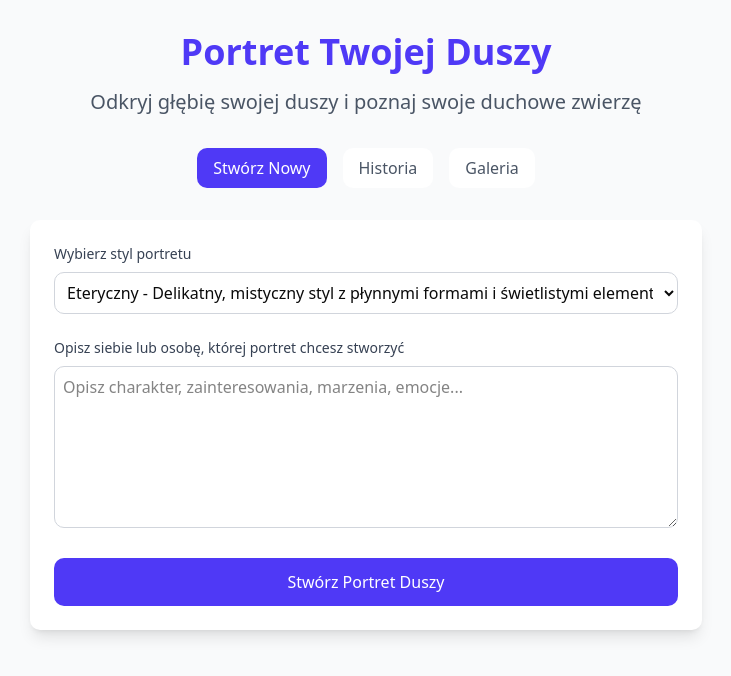
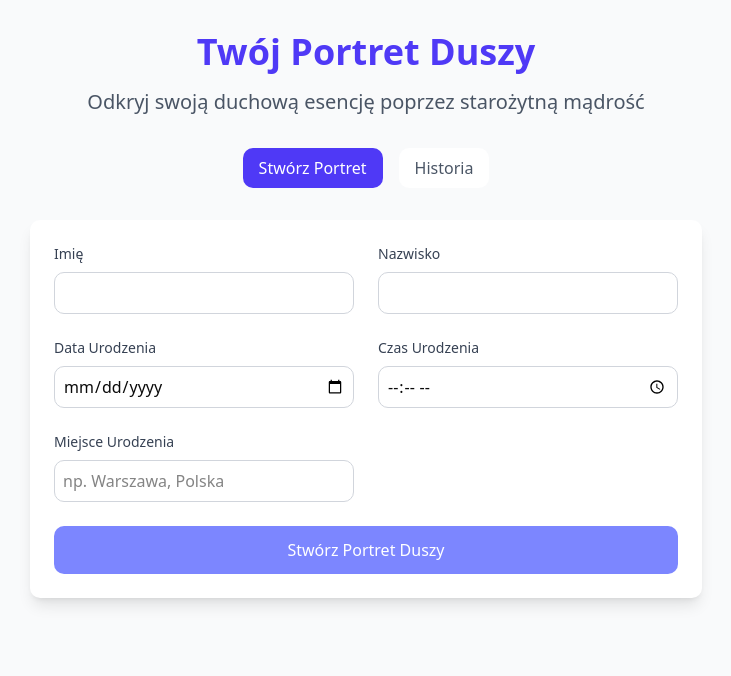
Before and after one commit to thetearcompany/soulportraits, a Next.js app: page / in a window 1280 px wide. Shown: the top 676 px of the page, without its empty margins (274-1005 px from the left). Built offline with nearby package versions, Linux system fonts and the light colour scheme.

Commit message:
wip
macie i sie wypchajcie, chamy

```diff
--- a/app/components/PublicGallery.tsx
+++ b/app/components/PublicGallery.tsx
@@ -1,17 +1,14 @@
 import { useState, useEffect } from 'react';
 import Image from 'next/image';
 import { SavedPortrait } from '@/types/portrait';
-import { ArtStyle } from '@/types/styles';
 
 interface PublicGalleryProps {
-  artStyles: ArtStyle[];
   onSelect?: (portrait: SavedPortrait) => void;
 }
 
-export const PublicGallery: React.FC<PublicGalleryProps> = ({ artStyles, onSelect }) => {
+export const PublicGallery: React.FC<PublicGalleryProps> = ({ onSelect }) => {
   const [portraits, setPortraits] = useState<SavedPortrait[]>([]);
   const [loading, setLoading] = useState(true);
-  const [selectedStyle, setSelectedStyle] = useState<string>('all');
 
   useEffect(() => {
     const fetchPortraits = async () => {
@@ -22,7 +19,7 @@ export const PublicGallery: React.FC<PublicGalleryProps> = ({ artStyles, onSelec
 
         // Tutaj będzie prawdziwe wywołanie API
         const mockPortraits: SavedPortrait[] = [
-          // Przykładowe dane...
+          // Przykładowe dane będą dodane później
         ];
 
         setPortraits(mockPortraits);
@@ -36,10 +33,6 @@ export const PublicGallery: React.FC<PublicGalleryProps> = ({ artStyles, onSelec
     fetchPortraits();
   }, []);
 
-  const filteredPortraits = selectedStyle === 'all'
-    ? portraits
-    : portraits.filter(portrait => portrait.style.id === selectedStyle);
-
   if (loading) {
     return (
       <div className="flex justify-center items-center min-h-[400px]">
@@ -52,42 +45,17 @@ export const PublicGallery: React.FC<PublicGalleryProps> = ({ artStyles, onSelec
     <div className="p-4">
       <div className="mb-6">
         <h2 className="text-2xl font-bold text-gray-800 mb-4">Galeria Publiczna</h2>
-        <div className="flex flex-wrap gap-2">
-          <button
-            onClick={() => setSelectedStyle('all')}
-            className={`px-4 py-2 rounded-lg transition-colors duration-200 ${
-              selectedStyle === 'all'
-                ? 'bg-indigo-600 text-white'
-                : 'bg-gray-100 text-gray-700 hover:bg-gray-200'
-            }`}
-          >
-            Wszystkie
-          </button>
-          {artStyles.map((style) => (
-            <button
-              key={style.id}
-              onClick={() => setSelectedStyle(style.id)}
-              className={`px-4 py-2 rounded-lg transition-colors duration-200 ${
-                selectedStyle === style.id
-                  ? 'bg-indigo-600 text-white'
-                  : 'bg-gray-100 text-gray-700 hover:bg-gray-200'
-              }`}
-            >
-              {style.name}
-            </button>
-          ))}
-        </div>
       </div>
 
-      {filteredPortraits.length === 0 ? (
+      {portraits.length === 0 ? (
         <div className="text-center p-8">
           <p className="text-gray-500">
-            Brak portretów w wybranej kategorii.
+            Brak portretów w galerii.
           </p>
         </div>
       ) : (
         <div className="grid grid-cols-1 md:grid-cols-2 lg:grid-cols-3 gap-6">
-          {filteredPortraits.map((portrait) => (
+          {portraits.map((portrait) => (
             <div
               key={portrait.id}
               className="bg-white rounded-lg shadow-lg overflow-hidden hover:shadow-xl transition-shadow duration-200"
@@ -97,22 +65,19 @@ export const PublicGallery: React.FC<PublicGalleryProps> = ({ artStyles, onSelec
               <div className="relative aspect-square w-full">
                 <Image
                   src={portrait.imageUrl}
-                  alt={`Portret w stylu ${portrait.style.name}`}
+                  alt={`Portret duszy dla ${portrait.birthData.firstName} ${portrait.birthData.lastName}`}
                   fill
                   className="object-cover"
                   sizes="(max-width: 768px) 100vw, (max-width: 1024px) 50vw, 33vw"
                 />
               </div>
               <div className="p-4">
-                <h3 className="font-semibold text-gray-800 mb-2">{portrait.style.name}</h3>
+                <h3 className="font-semibold text-gray-800 mb-2">
+                  {portrait.birthData.firstName} {portrait.birthData.lastName}
+                </h3>
                 <p className="text-sm text-gray-600 line-clamp-2 mb-2">
-                  {portrait.description}
+                  {portrait.analysis}
                 </p>
-                <div className="bg-indigo-50 p-2 rounded">
-                  <p className="text-sm text-indigo-800 font-medium">
-                    Duchowe Zwierzę: {portrait.spiritAnimal.name}
-                  </p>
-                </div>
                 <p className="text-xs text-gray-500 mt-2">
                   {new Date(portrait.createdAt).toLocaleDateString('pl-PL')}
                 </p>
--- a/app/page.tsx
+++ b/app/page.tsx
@@ -1,55 +1,90 @@
 'use client';
 
 import { useState } from 'react';
+import { useForm } from 'react-hook-form';
 import { usePortraitHistory } from '@/lib/hooks/usePortraitHistory';
 import { PortraitHistory } from '@/app/components/PortraitHistory';
-import { PublicGallery } from '@/app/components/PublicGallery';
 import { SoulPortraitResult } from '@/app/components/SoulPortraitResult';
 import { SavedPortrait } from '@/types/portrait';
-import { artStyles } from '@/types/styles';
+import { birthDataSchema, type BirthData } from '@/lib/validations';
+import { ERROR_MESSAGES } from '@/lib/constants';
 
 export default function Home() {
   const [isLoading, setIsLoading] = useState(false);
-  const [selectedStyle, setSelectedStyle] = useState(artStyles[0]);
-  const [description, setDescription] = useState('');
+  const [error, setError] = useState<string | null>(null);
+  const [fieldErrors, setFieldErrors] = useState<Record<string, string>>({});
   const [result, setResult] = useState<SavedPortrait | null>(null);
-  const [view, setView] = useState<'create' | 'history' | 'gallery'>('create');
+  const [view, setView] = useState<'create' | 'history'>('create');
   const { portraits, savePortrait, deletePortrait, clearHistory } = usePortraitHistory();
 
-  const handleSubmit = async (e: React.FormEvent) => {
-    e.preventDefault();
-    if (!description.trim() || isLoading) return;
+  const { register, handleSubmit: hookHandleSubmit, formState: { isValid, isDirty }, reset } = useForm<BirthData>({
+    mode: 'onChange',
+    defaultValues: {
+      firstName: '',
+      lastName: '',
+      birthDate: '',
+      birthTime: '',
+      birthPlace: ''
+    }
+  });
+
+  const onSubmit = async (formData: BirthData) => {
+    if (isLoading) return;
 
     setIsLoading(true);
+    setError(null);
+    setFieldErrors({});
+
     try {
+      // Walidacja po stronie klienta
+      birthDataSchema.parse(formData);
+
       const response = await fetch('/api/generate', {
         method: 'POST',
         headers: { 'Content-Type': 'application/json' },
-        body: JSON.stringify({ description, style: selectedStyle.id }),
+        body: JSON.stringify(formData),
       });
 
-      if (!response.ok) throw new Error('Błąd generowania portretu');
+      const data = await response.json();
 
-      const data = await response.json();
-      const savedPortrait = savePortrait({
-        description: data.description,
-        imageUrl: data.imageUrl,
-        style: data.style,
-        spiritAnimal: data.spiritAnimal
+      if (!response.ok) {
+        if (response.status === 429) {
+          setError(ERROR_MESSAGES.RATE_LIMIT);
+          return;
+        }
+        if (response.status === 400 && data.details) {
+          const errors: Record<string, string> = {};
+          data.details.forEach((err: { field: string; message: string }) => {
+            errors[err.field] = err.message;
           });
+          setFieldErrors(errors);
+          setError(ERROR_MESSAGES.VALIDATION);
+          return;
+        }
+        setError(ERROR_MESSAGES.GENERIC);
+        return;
+      }
 
+      const savedPortrait = savePortrait(data);
       setResult(savedPortrait);
     } catch (error) {
-      console.error('Błąd:', error);
-      alert('Wystąpił błąd podczas generowania portretu. Spróbuj ponownie.');
+      console.error('Zakłócenie energii:', error);
+      if (error instanceof Error) {
+        const isKnownMessage = Object.values(ERROR_MESSAGES).includes(error.message);
+        setError(isKnownMessage ? error.message : ERROR_MESSAGES.UNEXPECTED);
+      } else {
+        setError(ERROR_MESSAGES.UNEXPECTED);
+      }
     } finally {
       setIsLoading(false);
     }
   };
 
   const resetForm = () => {
+    reset();
     setResult(null);
-    setDescription('');
+    setError(null);
+    setFieldErrors({});
   };
 
   return (
@@ -57,10 +92,10 @@ export default function Home() {
       <div className="max-w-7xl mx-auto">
         <div className="text-center mb-8">
           <h1 className="text-4xl font-bold text-indigo-600 mb-4">
-            Portret Twojej Duszy
+            Twój Portret Duszy
           </h1>
           <p className="text-xl text-gray-600">
-            Odkryj głębię swojej duszy i poznaj swoje duchowe zwierzę
+            Odkryj swoją duchową esencję poprzez starożytną mądrość
           </p>
         </div>
 
@@ -73,7 +108,7 @@ export default function Home() {
                 : 'bg-white text-gray-600 hover:bg-gray-50'
             }`}
           >
-            Stwórz Nowy
+            Stwórz Portret
           </button>
           <button
             onClick={() => setView('history')}
@@ -85,84 +120,136 @@ export default function Home() {
           >
             Historia
           </button>
-          <button
-            onClick={() => setView('gallery')}
-            className={`px-4 py-2 rounded-lg ${
-              view === 'gallery'
-                ? 'bg-indigo-600 text-white'
-                : 'bg-white text-gray-600 hover:bg-gray-50'
-            }`}
-          >
-            Galeria
-          </button>
         </div>
 
         {view === 'create' && !result && (
           <div className="max-w-2xl mx-auto bg-white p-6 rounded-lg shadow-lg">
-            <form onSubmit={handleSubmit} className="space-y-6">
+            {error && (
+              <div className="mb-6 p-4 bg-red-50 border border-red-200 rounded-lg">
+                <p className="text-red-800">{error}</p>
+              </div>
+            )}
+
+            <form onSubmit={hookHandleSubmit(onSubmit)} className="space-y-6">
+              <div className="grid grid-cols-1 md:grid-cols-2 gap-6">
                 <div>
-                <label htmlFor="style" className="block text-sm font-medium text-gray-700 mb-2">
-                  Wybierz styl portretu
+                  <label htmlFor="firstName" className="block text-sm font-medium text-gray-700 mb-2">
+                    Imię
                   </label>
-                <select
-                  id="style"
-                  value={selectedStyle.id}
-                  onChange={(e) => setSelectedStyle(artStyles.find(s => s.id === e.target.value) || artStyles[0])}
-                  className="w-full p-2 border border-gray-300 rounded-lg focus:ring-indigo-500 focus:border-indigo-500"
-                >
-                  {artStyles.map(style => (
-                    <option key={style.id} value={style.id}>
-                      {style.name} - {style.description}
-                    </option>
-                  ))}
-                </select>
+                  <input
+                    type="text"
+                    id="firstName"
+                    {...register('firstName', { required: true })}
+                    className={`w-full p-2 border rounded-lg focus:ring-indigo-500 focus:border-indigo-500 ${
+                      fieldErrors.firstName ? 'border-red-500' : 'border-gray-300'
+                    }`}
+                  />
+                  {fieldErrors.firstName && (
+                    <p className="mt-1 text-sm text-red-600">{fieldErrors.firstName}</p>
+                  )}
                 </div>
-
                 <div>
-                <label htmlFor="description" className="block text-sm font-medium text-gray-700 mb-2">
-                  Opisz siebie lub osobę, której portret chcesz stworzyć
+                  <label htmlFor="lastName" className="block text-sm font-medium text-gray-700 mb-2">
+                    Nazwisko
                   </label>
-                <textarea
-                  id="description"
-                  value={description}
-                  onChange={(e) => setDescription(e.target.value)}
-                  rows={6}
-                  className="w-full p-2 border border-gray-300 rounded-lg focus:ring-indigo-500 focus:border-indigo-500"
-                  placeholder="Opisz charakter, zainteresowania, marzenia, emocje..."
-                  required
+                  <input
+                    type="text"
+                    id="lastName"
+                    {...register('lastName', { required: true })}
+                    className={`w-full p-2 border rounded-lg focus:ring-indigo-500 focus:border-indigo-500 ${
+                      fieldErrors.lastName ? 'border-red-500' : 'border-gray-300'
+                    }`}
                   />
+                  {fieldErrors.lastName && (
+                    <p className="mt-1 text-sm text-red-600">{fieldErrors.lastName}</p>
+                  )}
                 </div>
-
+                <div>
+                  <label htmlFor="birthDate" className="block text-sm font-medium text-gray-700 mb-2">
+                    Data Urodzenia
+                  </label>
+                  <input
+                    type="date"
+                    id="birthDate"
+                    {...register('birthDate', { required: true })}
+                    className={`w-full p-2 border rounded-lg focus:ring-indigo-500 focus:border-indigo-500 ${
+                      fieldErrors.birthDate ? 'border-red-500' : 'border-gray-300'
+                    }`}
+                  />
+                  {fieldErrors.birthDate && (
+                    <p className="mt-1 text-sm text-red-600">{fieldErrors.birthDate}</p>
+                  )}
+                </div>
+                <div>
+                  <label htmlFor="birthTime" className="block text-sm font-medium text-gray-700 mb-2">
+                    Czas Urodzenia
+                  </label>
+                  <input
+                    type="time"
+                    id="birthTime"
+                    {...register('birthTime', { required: true })}
+                    className={`w-full p-2 border rounded-lg focus:ring-indigo-500 focus:border-indigo-500 ${
+                      fieldErrors.birthTime ? 'border-red-500' : 'border-gray-300'
+                    }`}
+                  />
+                  {fieldErrors.birthTime && (
+                    <p className="mt-1 text-sm text-red-600">{fieldErrors.birthTime}</p>
+                  )}
+                </div>
+                <div>
+                  <label htmlFor="birthPlace" className="block text-sm font-medium text-gray-700 mb-2">
+                    Miejsce Urodzenia
+                  </label>
+                  <input
+                    type="text"
+                    id="birthPlace"
+                    {...register('birthPlace', { required: true })}
+                    className={`w-full p-2 border rounded-lg focus:ring-indigo-500 focus:border-indigo-500 ${
+                      fieldErrors.birthPlace ? 'border-red-500' : 'border-gray-300'
+                    }`}
+                    placeholder="np. Warszawa, Polska"
+                  />
+                  {fieldErrors.birthPlace && (
+                    <p className="mt-1 text-sm text-red-600">{fieldErrors.birthPlace}</p>
+                  )}
+                </div>
+              </div>
               <button
                 type="submit"
-                disabled={isLoading}
+                disabled={isLoading || !isValid || !isDirty}
                 className={`w-full py-3 px-6 rounded-lg text-white transition-colors duration-200 ${
-                  isLoading
+                  isLoading || !isValid || !isDirty
                     ? 'bg-indigo-400 cursor-not-allowed'
                     : 'bg-indigo-600 hover:bg-indigo-700'
                 }`}
               >
-                {isLoading ? 'Generowanie...' : 'Stwórz Portret Duszy'}
+                {isLoading ? 'Trwa proces tworzenia portretu...' : 'Stwórz Portret Duszy'}
               </button>
             </form>
           </div>
         )}
 
         {view === 'create' && result && (
-          <SoulPortraitResult portrait={result} onReset={resetForm} />
+          <div className="max-w-2xl mx-auto mt-8">
+            <SoulPortraitResult
+              portrait={result}
+              onReset={resetForm}
+            />
+          </div>
         )}
 
         {view === 'history' && (
+          <div className="max-w-7xl mx-auto">
             <PortraitHistory
               portraits={portraits}
               onDelete={deletePortrait}
               onClearAll={clearHistory}
-            onSelect={setResult}
+              onSelect={(portrait) => {
+                setResult(portrait);
+                setView('create');
+              }}
             />
-        )}
-
-        {view === 'gallery' && (
-          <PublicGallery artStyles={artStyles} onSelect={setResult} />
+          </div>
         )}
       </div>
     </main>
--- /dev/null
+++ b/lib/constants.ts
@@ -0,0 +1,14 @@
+export const OPENAI_ASSISTANT_ID = 'asst_Tm6R0RsVWred5qt1IOwmWjo0';
+
+export const RATE_LIMIT = {
+  MAX_REQUESTS_PER_DAY: 50,
+  COOLDOWN_HOURS: 24,
+};
+
+export const ERROR_MESSAGES = {
+  RATE_LIMIT: 'Energia portali jest chwilowo intensywna. Zapraszamy do tworzenia nowych portretów od jutra, gdy wibracje się ustabilizują. 🌟',
+  VALIDATION: 'Twoje dane wymagają harmonijnego dostrojenia. Sprawdź proszę wszystkie pola. ✨',
+  GENERIC: 'Wszechświat potrzebuje chwili na dostrojenie. Spróbuj ponownie za moment, gdy energie się zrównoważą. 🌌',
+  UNEXPECTED: 'Kosmiczne wibracje są obecnie w fazie transformacji. Poczekaj chwilę i spróbuj ponownie. 🌠',
+  INSUFFICIENT_FUNDS: 'Portale astralne wymagają chwili regeneracji. Zapraszamy do ponownej próby za kilka minut, gdy energie się odnowią. 🌙',
+};
--- /dev/null
+++ b/lib/validations.ts
@@ -0,0 +1,31 @@
+import { z } from 'zod';
+
+export const birthDataSchema = z.object({
+  firstName: z.string()
+    .min(2, 'Imię musi mieć co najmniej 2 znaki')
+    .max(50, 'Imię nie może być dłuższe niż 50 znaków')
+    .regex(/^[A-Za-zĄąĆćĘęŁłŃńÓóŚśŹźŻż\s-]+$/, 'Imię może zawierać tylko litery, spacje i myślniki'),
+
+  lastName: z.string()
+    .min(2, 'Nazwisko musi mieć co najmniej 2 znaki')
+    .max(50, 'Nazwisko nie może być dłuższe niż 50 znaków')
+    .regex(/^[A-Za-zĄąĆćĘęŁłŃńÓóŚśŹźŻż\s-]+$/, 'Nazwisko może zawierać tylko litery, spacje i myślniki'),
+
+  birthDate: z.string()
+    .regex(/^\d{4}-\d{2}-\d{2}$/, 'Nieprawidłowy format daty')
+    .refine((date) => {
+      const d = new Date(date);
+      const now = new Date();
+      return d <= now && d >= new Date('1900-01-01');
+    }, 'Data urodzenia musi być między 1900-01-01 a dniem dzisiejszym'),
+
+  birthTime: z.string()
+    .regex(/^([01]\d|2[0-3]):([0-5]\d)$/, 'Nieprawidłowy format godziny (HH:mm)'),
+
+  birthPlace: z.string()
+    .min(2, 'Miejsce urodzenia musi mieć co najmniej 2 znaki')
+    .max(100, 'Miejsce urodzenia nie może być dłuższe niż 100 znaków')
+    .regex(/^[A-Za-zĄąĆćĘęŁłŃńÓóŚśŹźŻż\s,.-]+$/, 'Miejsce urodzenia może zawierać tylko litery, spacje, przecinki, kropki i myślniki')
+});
+
+export type BirthData = z.infer<typeof birthDataSchema>;
--- a/package.json
+++ b/package.json
@@ -19,8 +19,10 @@
     "openai": "^4.87.3",
     "react": "^19.0.0",
     "react-dom": "^19.0.0",
+    "react-hook-form": "^7.54.2",
     "tailwind-merge": "^3.0.2",
-    "tailwindcss-animate": "^1.0.7"
+    "tailwindcss-animate": "^1.0.7",
+    "zod": "^3.24.2"
   },
   "devDependencies": {
     "@eslint/eslintrc": "^3",
```
Also changed, not shown: app/api/generate/route.ts (+19 -8 lines), app/components/PortraitHistory.tsx (+3 -4 lines), app/components/SoulPortraitResult.tsx (+26 -30 lines), lib/openai.ts (+117 -80 lines), lib/pdf.ts (+8 -32 lines), types/portrait.ts (+10 -3 lines), 1 other file (tests, documents, lock files or other folders). Lines whose indentation alone changed are shown as unchanged.
